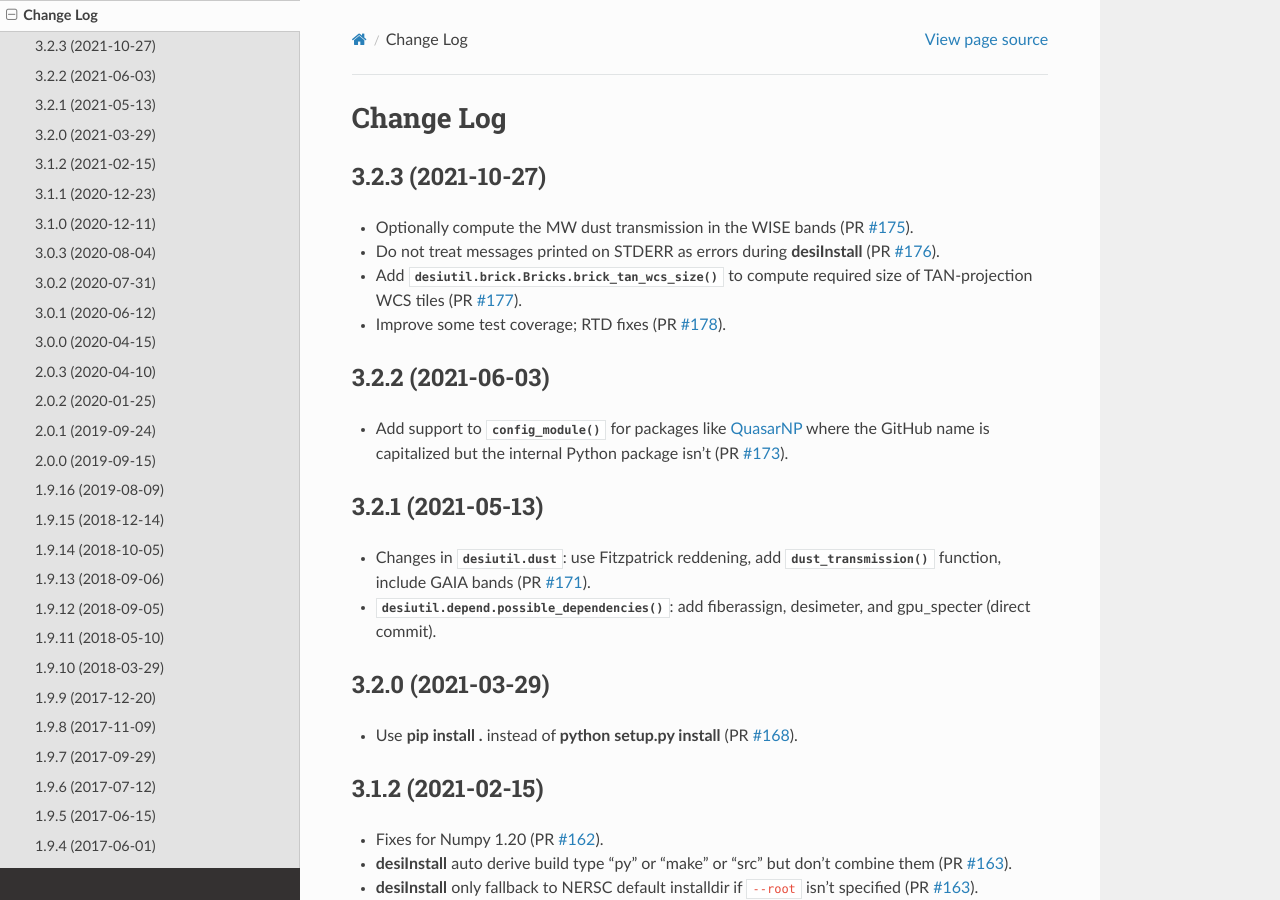
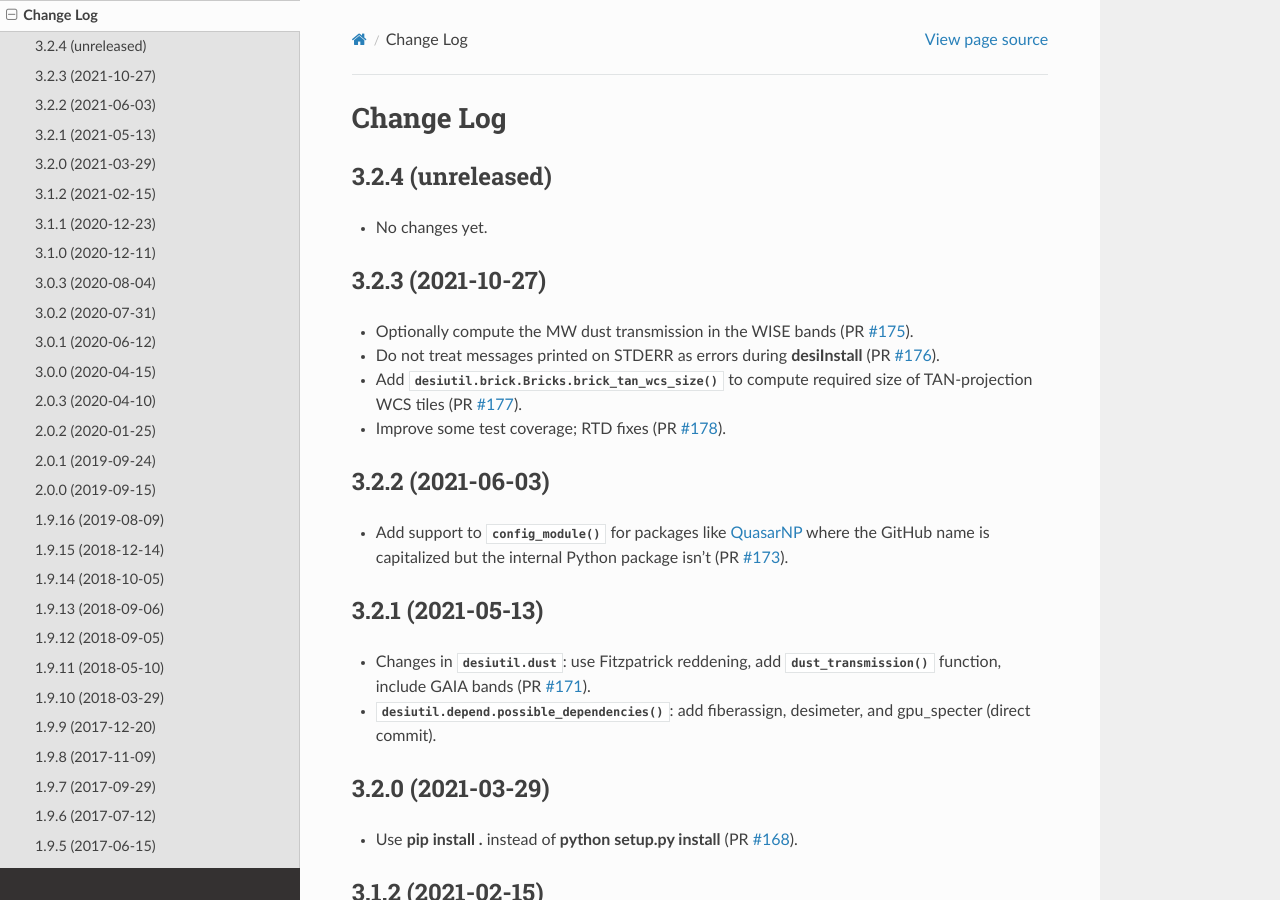
Before and after one commit to desihub/desiutil, a Sphinx documentation site: the page built from doc/changes.rst, in a window 1280 px wide and 900 px high. Built offline with Sphinx 7.4.7 and the Read the Docs theme 2.0.0, drawn with Linux system fonts in a browser that asks for light colours.

Commit message:
bump version after tag

```diff
--- a/doc/changes.rst
+++ b/doc/changes.rst
@@ -1,6 +1,11 @@
 ==========
 Change Log
 ==========
+
+3.2.4 (unreleased)
+------------------
+
+* No changes yet.
 
 3.2.3 (2021-10-27)
 ------------------
--- a/py/desiutil/_version.py
+++ b/py/desiutil/_version.py
@@ -1 +1 @@
-__version__ = '3.2.3'
+__version__ = '3.2.4.dev963'
```
